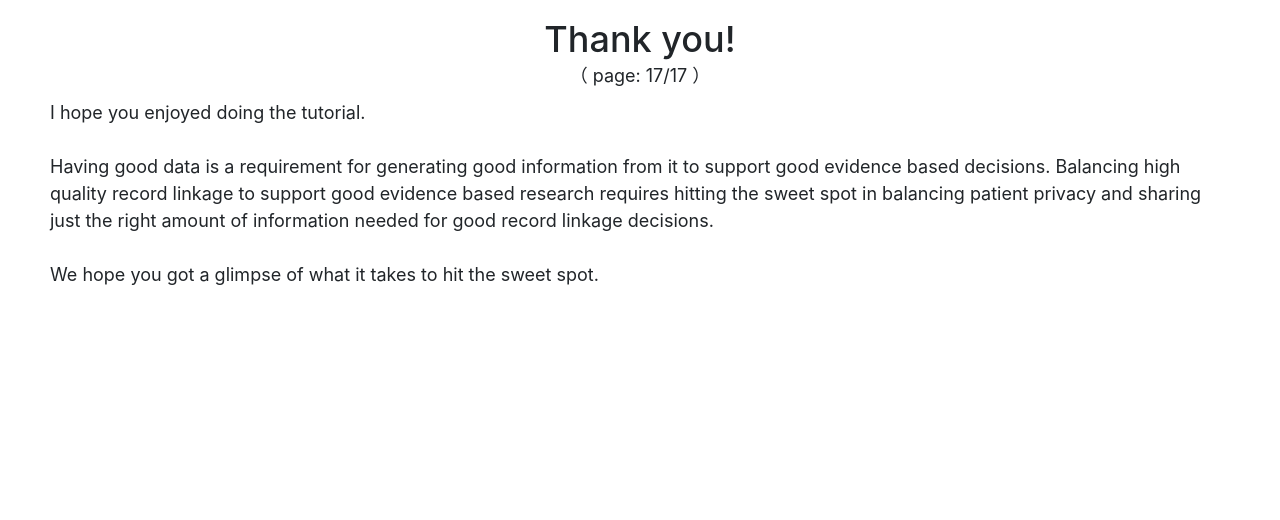
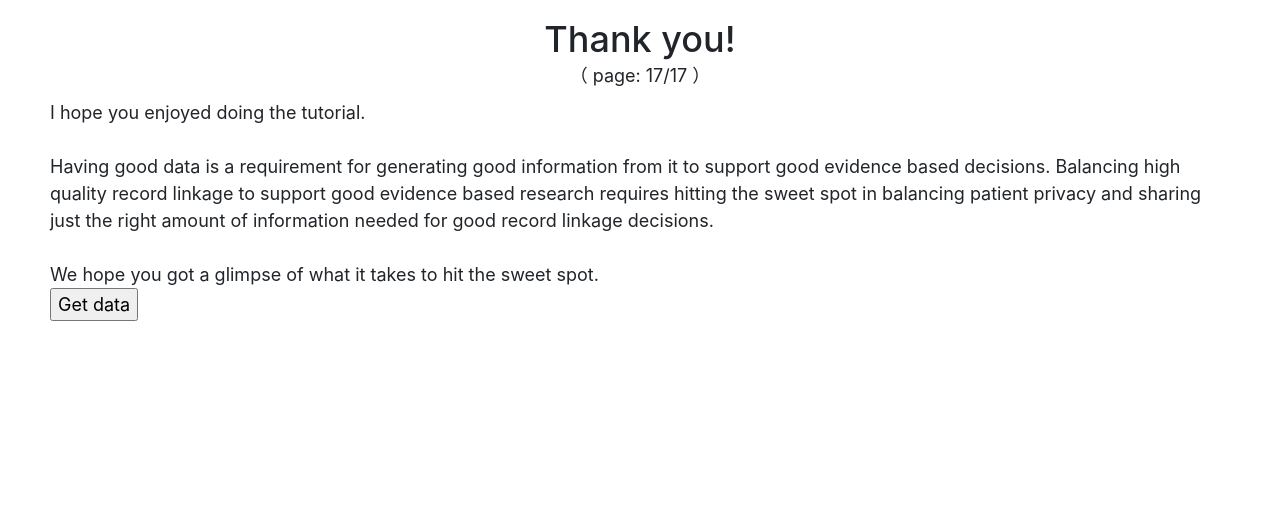
Before and after one commit to pinformatics/MINDFIRL-userstudy, a Flask app: template ppirl-userstudy/templates/thankyou.html in a window 1280 px wide. Shown: the top 520 px of the page. Run offline with Flask 2, Linux system fonts and the light colour scheme; the template is opened without the code that fills it, so the values that code supplies are empty.

Commit message:
tmp link pull data for testing.

```diff
--- a/ppirl-userstudy/templates/thankyou.html
+++ b/ppirl-userstudy/templates/thankyou.html
@@ -13,6 +13,14 @@
         <script src="../static/javascript/bootstrap.min.js"></script>
         <script src="../static/javascript/instructions.js"></script>
         <script src="../static/javascript/site.js"></script>
+        <script type=text/javascript>
+            $SCRIPT_ROOT = {{ request.script_root|tojson|safe }};
+            $(function() {
+                $('#get_data').bind('click', function() {
+                    window.location.href = $SCRIPT_ROOT + "/pull_data";
+                });
+            });
+        </script>
     </head>
 
     <body>
@@ -29,7 +37,10 @@ I hope you enjoyed doing the tutorial.<br/>
 <br/>
 Having good data is a requirement for generating good information from it to support good evidence based decisions. Balancing high quality record linkage to support good evidence based research requires hitting the sweet spot in balancing patient privacy and sharing just the right amount of information needed for good record linkage decisions.<br/>
 <br/>
-We hope you got a glimpse of what it takes to hit the sweet spot.
+We hope you got a glimpse of what it takes to hit the sweet spot.<br/>
+                </div>
+                <div>
+                    <button id="get_data">Get data</button>
                 </div>
             </div>
         </div>
```
